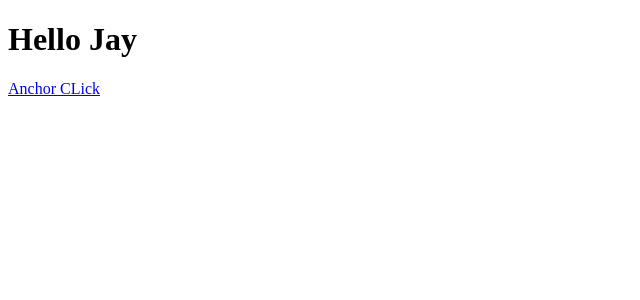
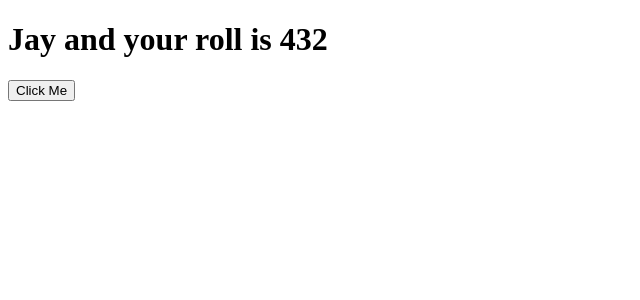
Before and after one commit to jayprakash548/first-app-react-npm, a React (Create React App) app: page / in a window 1280 px wide. Shown: the top 300 px of the page, without its empty margins (0-640 px from the left). Built offline with nearby package versions, Linux system fonts and the light colour scheme.

Commit message:
Implement setUpdate Method

```diff
--- a/src/App.js
+++ b/src/App.js
@@ -1,16 +1,31 @@
-import React from 'react'
+import React, { Component } from 'react'
 
-const App = (props) =>{
-    const fun1 = (e) =>{
-        e.preventDefault();
-        console.log("You clicked");
+class App extends Component {
+    constructor(props){
+        super(props);
+        this.state = {
+            name:"Jay",
+            roll: this.props.roll
+        }
     }
-    return(
-        <div>
-            <h1>Hello {props.name}</h1>
-            <a href="https://www.google.com" onClick = {fun1}>Anchor CLick</a>
-        </div>
-    )
+    fun1 = () => {
+        /* this.setState(
+            {
+                name: "Prakash",
+                roll: "321"
+            }
+        ); */
+        this.setState((state, props) =>{
+            console.log(props.name);
+        })
+    }
+    render(){
+        return(
+            <div>
+                <h1>{this.state.name} and your roll is {this.state.roll}</h1>
+                <button onClick={this.fun1}>Click Me</button>
+            </div>
+        )
+    }
 }
-
 export default App;
```
